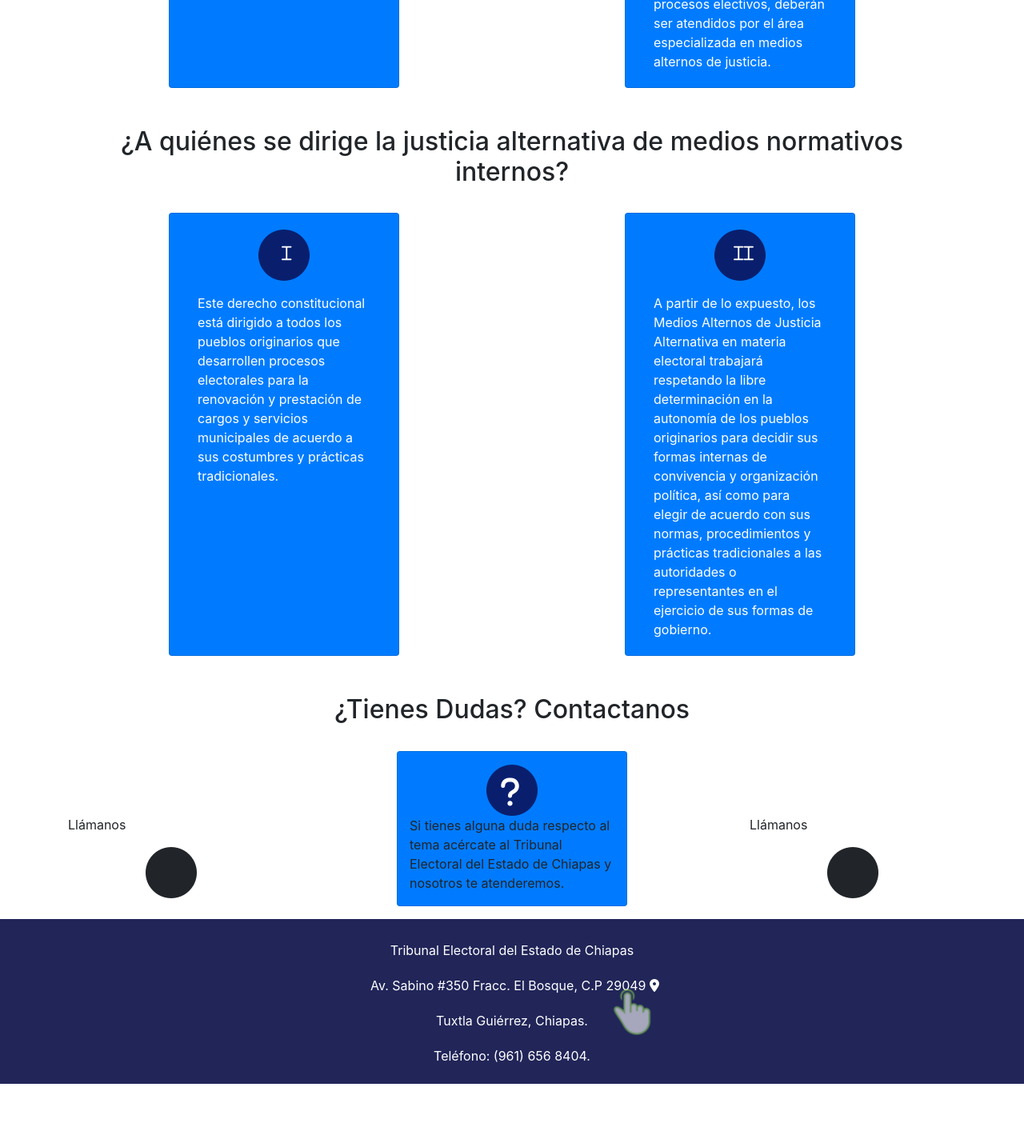
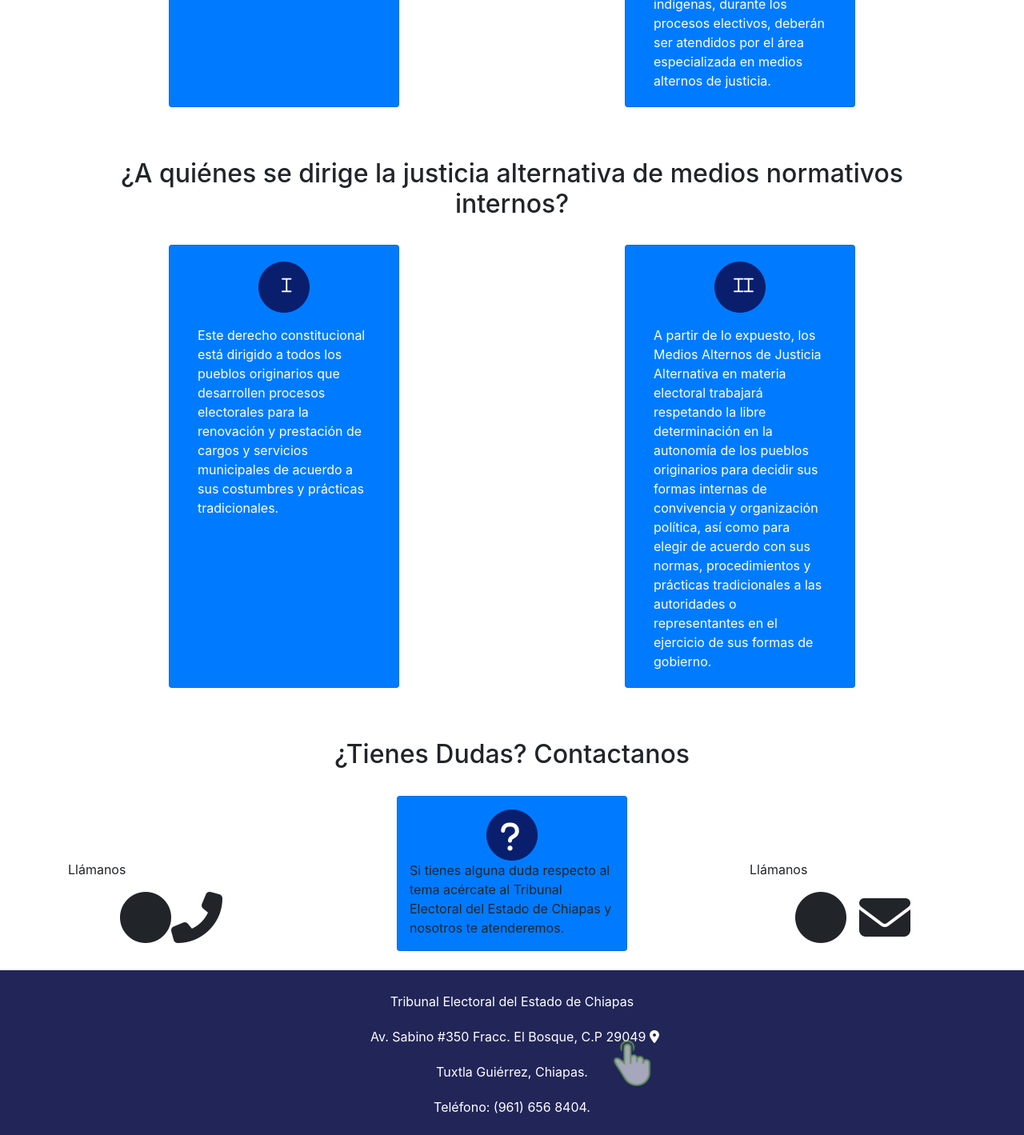
Before and after one commit to ingramirez820/unidad_justicia_alternativa, a plain HTML site: page index.html in a window 1280 px wide. Shown: the part 1160-2579 px from the top of the page at 80% size. Before the commit the page ends 2515 px from the top, so only its background shows below. Drawn offline with Linux system fonts and the light colour scheme.

Commit message:
pre versión

```diff
--- a/index.html
+++ b/index.html
@@ -75,7 +75,7 @@
         </nav>
     </header>
     <main>
-        <section id="page1" class="py-3 margin-page-1">
+        <section id="page1" class="py-4 margin-page-1">
             <div class="container">
                 <div class="row justify-content-between">
                     <div class="pb-4 col-12">
@@ -131,7 +131,7 @@
                 </div>
             </div>
         </section>
-        <section id="page2" class="py-3 margin-page-2">
+        <section id="page2" class="py-4 margin-page-2">
             <div class="container">
                 <div class="row justify-content-around">
                     <div class="pb-4 col-12">
@@ -168,7 +168,7 @@
                 </div>
             </div>
         </section>
-        <section id="page3" class="py-3 margin-page-3">
+        <section id="page3" class="py-4 margin-page-3">
             <div class="container">
                 <div class="row justify-content-around">
                     <div class="pb-4 col-12">
@@ -209,7 +209,7 @@
             </div>
         </section>
 
-        <section id="page4" class="py-3 margin-page-4">
+        <section id="page4" class="py-4 margin-page-4">
             <div class="container">
                 <div class="row justify-content-between">
                     <div class="pb-4 col-12">
@@ -218,8 +218,7 @@
                     <div class="col-4 " style="max-width: 18rem;">
                         <p class="space-p">Llámanos</p>
                         <div class="fa-stack-2x header-circle">
-                            <i class="fas fa-circle fa-stack-2x "></i>
-                                    <i class="fas fa-kiss-beam"></i>
+                            <i class="fas fa-circle fa-stack-2x "><i class="fa fa-phone-alt"></i></i>
                         </div>
                     </div>
 
@@ -235,8 +234,7 @@
                     <div class="col-4 " style="max-width: 18rem;">
                         <p class="space-p">Llámanos</p>
                         <div class="fa-stack-2x header-circle">
-                            <i class="fas fa-circle fa-stack-2x"></i>
-                                    <i class="fas fa-key"></i>
+                            <i class="fas fa-circle fa-stack-2x"> <i class="fas fa-envelope"></i></i>
                         </div>
                     </div>
                 </div>
```
